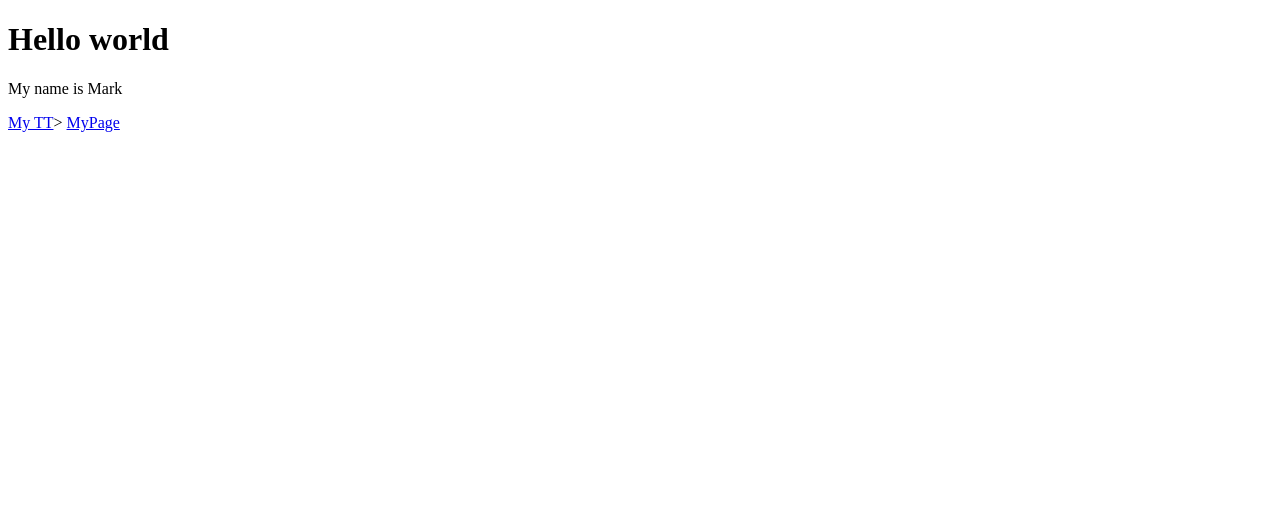
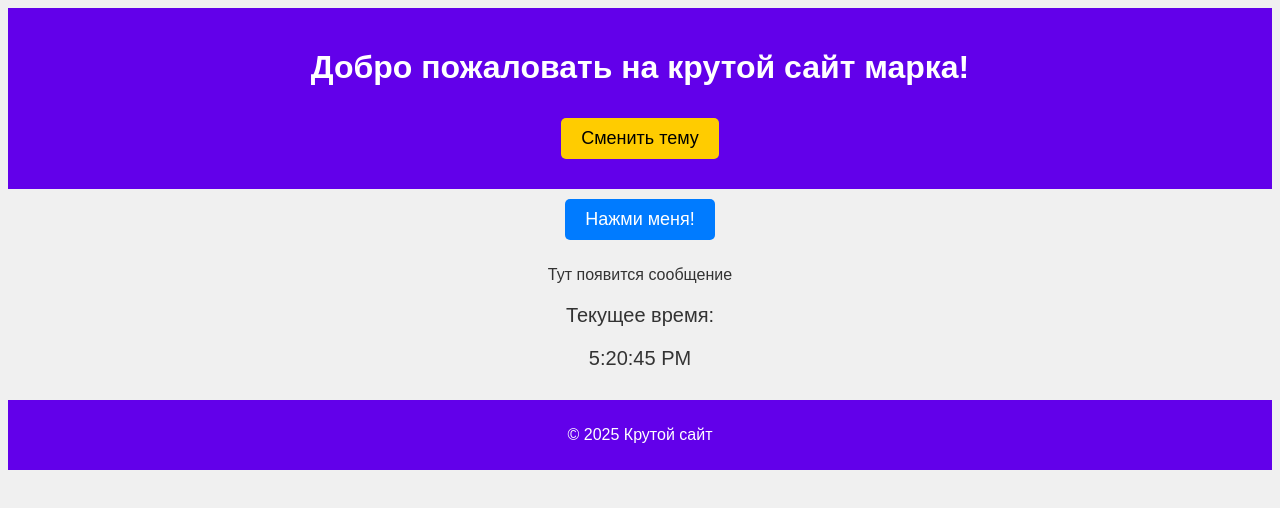
Before and after one commit to Mark2604-pro/SomeSite, a plain HTML site: page index.html in a window 1280 px wide. Drawn offline with Linux system fonts and the light colour scheme.

Commit message:
Update index.html

```diff
--- a/index.html
+++ b/index.html
@@ -1,12 +1,31 @@
 <!DOCTYPE html>
-<html lang="en">
+<html lang="ru">
 <head>
- <title>MyFirstWeb</title>
+    <meta charset="UTF-8">
+    <meta name="viewport" content="width=device-width, initial-scale=1.0">
+    <title>Крутой сайт</title>
+    <link rel="stylesheet" href="style.css">
 </head>
 <body>
-<h1> Hello world </h1>
-<p> My name is Mark</p>
-<a href="https://www.tiktok.com/@markusik_tt">My TT</a>></a>
-<a href="./indexXz">MyPage</a>
+    <header>
+        <h1>Добро пожаловать на крутой сайт марка!</h1>
+        <button id="theme-toggle">Сменить тему</button>
+    </header>
+
+    <main>
+        <button id="magic-btn">Нажми меня!</button>
+        <p id="message">Тут появится сообщение</p>
+
+        <div class="time-container">
+            <p>Текущее время:</p>
+            <span id="clock"></span>
+        </div>
+    </main>
+
+    <footer>
+        <p>&copy; 2025 Крутой сайт</p>
+    </footer>
+
+    <script src="script.js"></script>
 </body>
 </html>
```
